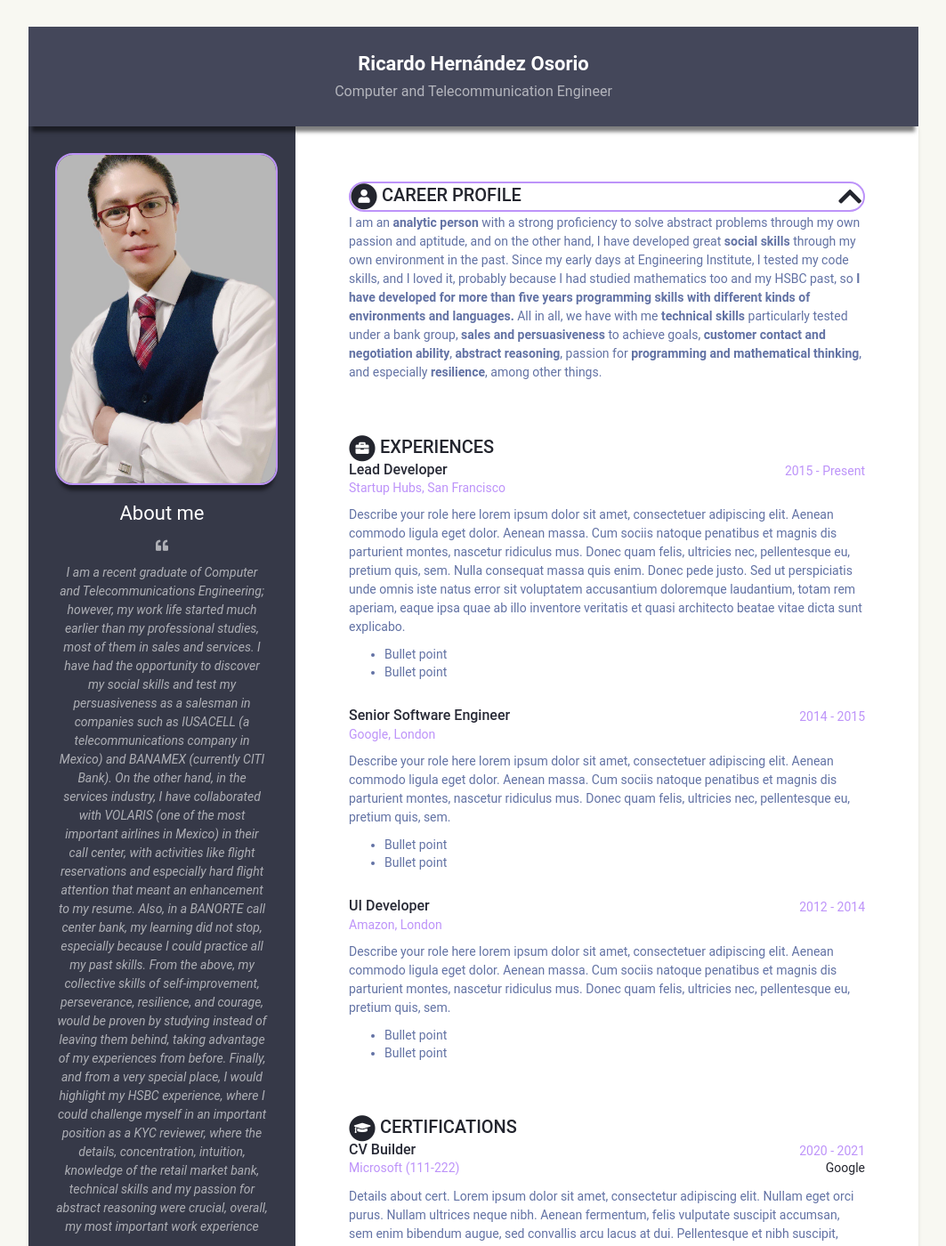
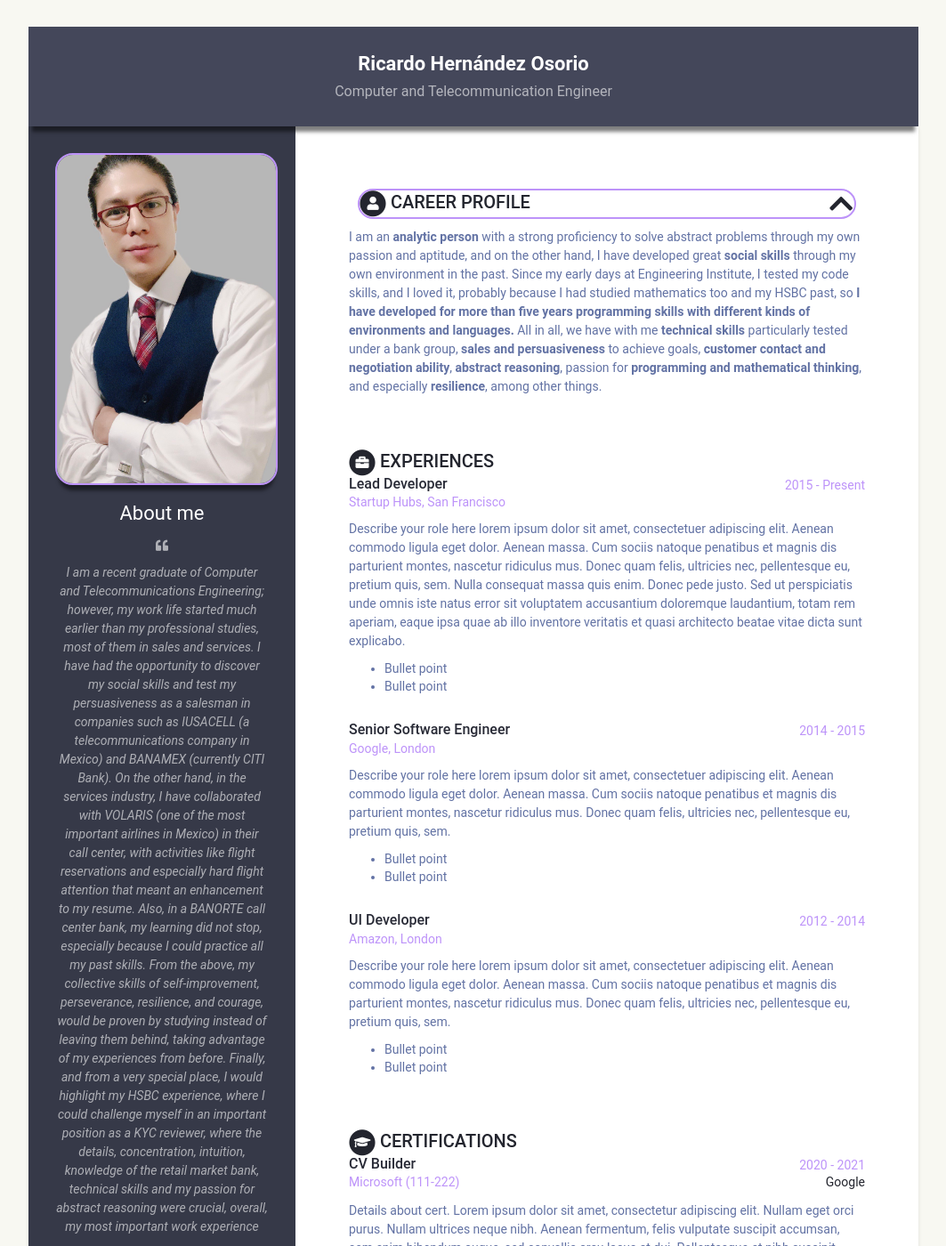
Before and after one commit to RicardoUAMmx/webcode, a Jekyll site: the page built from index.html, in a window 1280 px wide and 1400 px high. Shown: the whole window at 89% size, without its empty margins (108-1171 px from the left). Built offline with Jekyll 4.4.1, drawn with Linux system fonts in a browser that asks for light colours.

Commit message:
experimental cv-theme

```diff
--- a/_sass/_base.scss
+++ b/_sass/_base.scss
@@ -188,8 +188,7 @@ p {
   .section-line {
 	display: flex;
 	flex-wrap: nowrap;
-	margin-top: 2px;
-	margin-bottom: 2px;
+	margin: 10px;
     border-radius: 20px;
     border: 2px solid $text-grey;
 	  .section-box-a {
```
